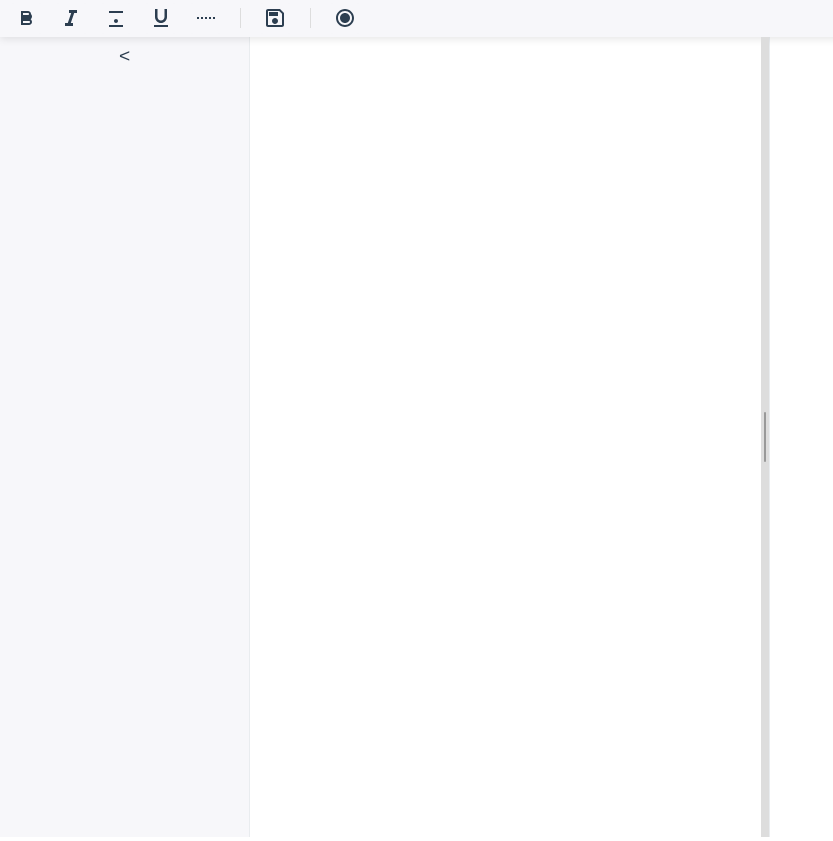
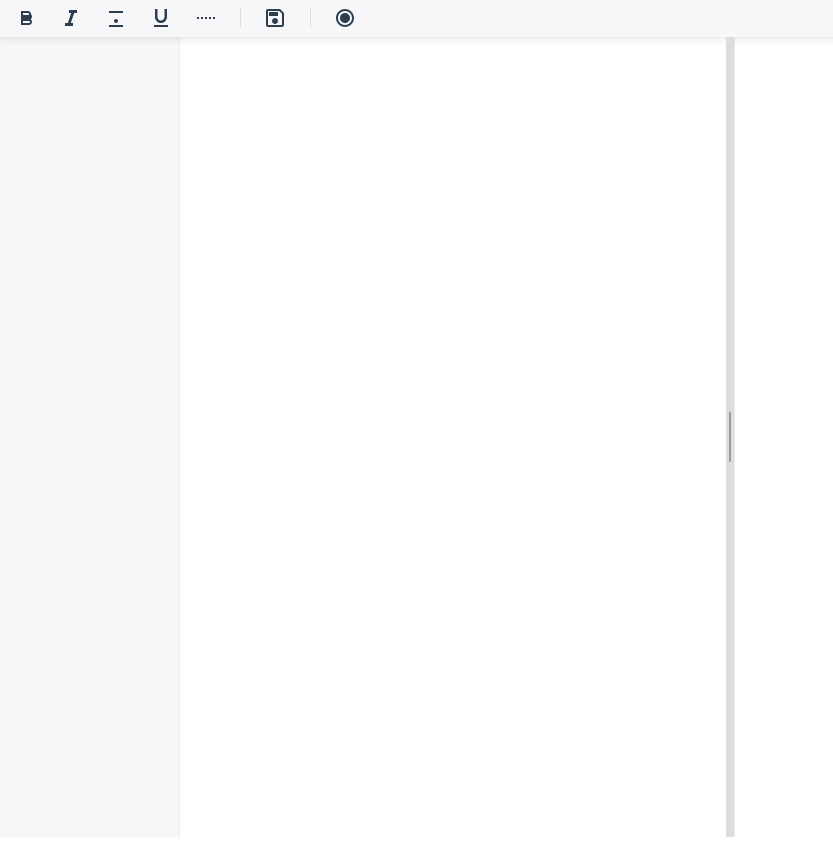
Before and after one commit to DefaltZ/Debbynote, a React app: page / in a window 1280 px wide. Shown: the whole page, without its empty margins (0-833 px from the left). Built offline with nearby package versions, Linux system fonts and the light colour scheme.

Commit message:
added toggle keyboard shortcut to the sidebar + other UI/UX fixes

```diff
--- a/src/App.js
+++ b/src/App.js
@@ -11,12 +11,31 @@ function App() {
   const [activeNote, setActiveNote] = useState(null); // Track the active note's filename
   const [isDarkMode, setIsDarkMode] = useState(false);
   const [notes, setNotes] = useState([]);
-  const [isSidebarCollapsed, setSidebarCollapsed] = useState(false);
+  const [isSidebarVisible, setIsSidebarVisible] = useState(true); // Default to visible
 
   // Apply dark mode to body element
   useEffect(() => {
     document.body.setAttribute('data-theme', isDarkMode ? 'dark' : 'light');
   }, [isDarkMode]);
+
+  // Handle keyboard shortcuts
+  useEffect(() => {
+    const handleKeyDown = (e) => {
+      // Check for Command key (metaKey on macOS)
+      if (e.metaKey) {
+        // Toggle sidebar with Cmd+B
+        if (e.key === 'b' || e.key === 'B') {
+          e.preventDefault();
+          setIsSidebarVisible(prev => !prev);
+        }
+      }
+    };
+
+    document.addEventListener('keydown', handleKeyDown);
+    return () => {
+      document.removeEventListener('keydown', handleKeyDown);
+    };
+  }, []);
 
   // Fetch notes on component mount
   useEffect(() => {
@@ -55,10 +74,6 @@ function App() {
     }
   };
 
-  const handleToggleSidebar = () => {
-    setSidebarCollapsed(!isSidebarCollapsed);
-  };
-
   return (
     <div className="App">
       <Toolbar
@@ -71,8 +86,7 @@ function App() {
         <Sidebar
           notes={notes}
           onNoteSelect={handleNoteSelect}
-          onToggle={handleToggleSidebar}
-          isCollapsed={isSidebarCollapsed}
+          isVisible={isSidebarVisible}
         />
         <MarkdownEditor
           markdown={markdown}
--- a/src/components/Sidebar.js
+++ b/src/components/Sidebar.js
@@ -1,13 +1,13 @@
 import React from 'react';
 
-export default function Sidebar({ notes, onNoteSelect, onToggle, isCollapsed }) {
+export default function Sidebar({ notes, onNoteSelect, isVisible }) {
+  if (!isVisible) {
+    return null;
+  }
+
   return (
-    <div className={`sidebar ${isCollapsed ? 'collapsed' : ''}`}>
-      <button onClick={onToggle} className="sidebar-toggle">
-        {isCollapsed ? '>' : '<'}
-      </button>
+    <div className="sidebar">
       <div className="sidebar-content">
-
         <ul>
           {notes.map((note) => (
             <li key={note} onClick={() => onNoteSelect(note)}>
--- a/src/styles.css
+++ b/src/styles.css
@@ -72,41 +72,19 @@ body {
 
 /* Sidebar */
 .sidebar {
-  width: 250px;
+  width: 180px;
   height: 100vh;
   background: var(--bg-secondary);
   border-right: 1px solid var(--border-color);
-  transition: width 0.3s ease;
   display: flex;
   flex-direction: column;
   flex-shrink: 0;
 }
 
-.sidebar.collapsed {
-  width: 50px;
-}
-
-.sidebar-toggle {
-  background: var(--toolbar-btn-bg);
-  border: none;
-  color: var(--text-primary);
-  padding: 0.5rem;
-  cursor: pointer;
-  font-size: 1.2rem;
-  text-align: center;
-}
-
-.sidebar-toggle:hover {
-  background: var(--toolbar-btn-hover);
-}
-
 .sidebar-content {
   padding: 1rem;
   overflow: hidden;
-}
-
-.sidebar.collapsed .sidebar-content {
-  display: none;
+  flex: 1;
 }
 
 .sidebar h2 {
@@ -739,10 +717,10 @@ body {
 
 .resize-handle::before {
   content: '';
-  width: 2px;
+  width: 1px;
   height: 40px;
   background: var(--resize-indicator);
-  border-radius: 1px;
+  border-radius: 0.5px;
   transition: background-color 0.2s;
 }
 
```
